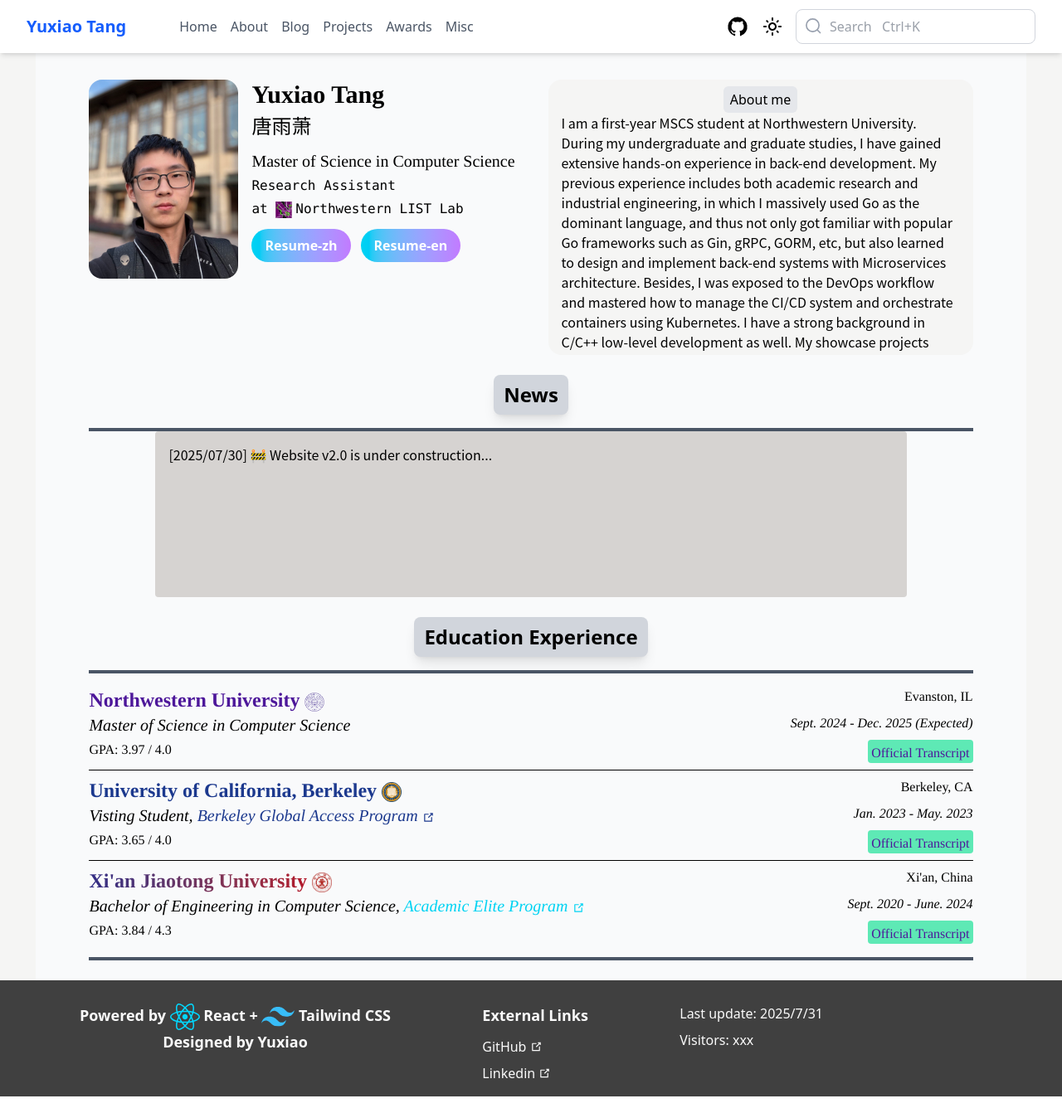
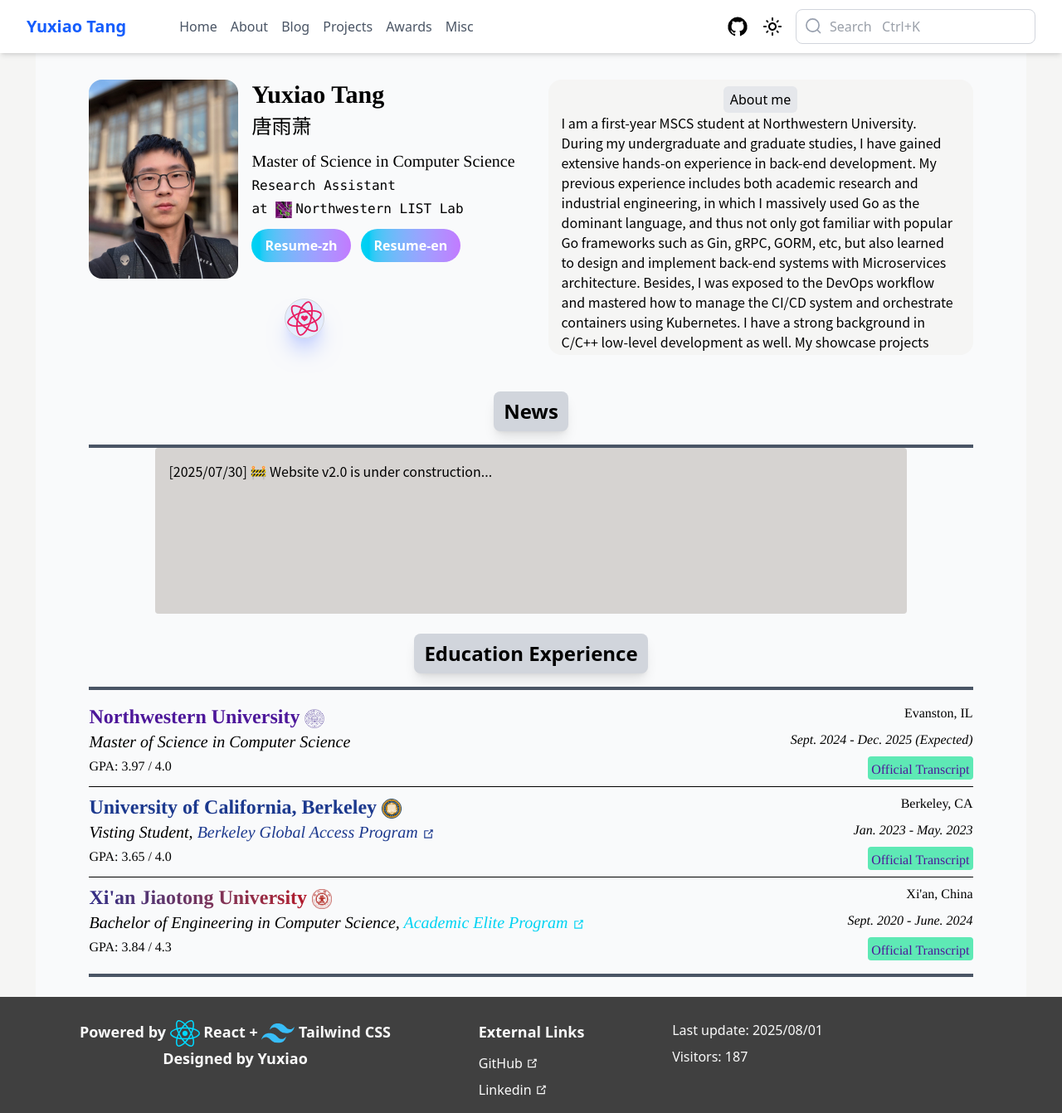
Before and after one commit to abdtyx/website-2.0, a React (Vite) app: page / in a window 1280 px wide. Shown: the whole page at 83% size. Built offline with nearby package versions, Linux system fonts and the light colour scheme.

Commit message:
Add radial menu on homepage

```diff
--- a/package.json
+++ b/package.json
@@ -12,8 +12,10 @@
   "dependencies": {
     "@tailwindcss/vite": "^4.1.11",
     "axios": "^1.11.0",
+    "framer-motion": "^12.23.12",
     "react": "^19.1.0",
     "react-dom": "^19.1.0",
+    "react-icons": "^5.5.0",
     "react-router": "^7.7.1",
     "react-router-dom": "^7.7.1",
     "tailwindcss": "^4.1.11"
--- a/src/components/Footer.jsx
+++ b/src/components/Footer.jsx
@@ -32,10 +32,10 @@
 
                     <div className="flex flex-col mt-3 items-start text-left gap-2 text-neutral-50">
                         <p>
-                            Last update: 2025/7/31
+                            Last update: 2025/08/01
                         </p>
-                        <p>
-                            Visitors: xxx
+                        <p id='visitors'>
+                            Visitors: 187
                         </p>
                     </div>
                 </div>
--- a/src/components/Utils.jsx
+++ b/src/components/Utils.jsx
@@ -1,4 +1,8 @@
 import { useEffect, useState } from "react";
+import { motion } from 'framer-motion';
+import { FaDiscord, FaLinkedin, FaGithub, FaCheck } from 'react-icons/fa';
+import { LuConstruction } from "react-icons/lu";
+import { IoMdMail } from "react-icons/io";
 
 export function HorizontalLine() {
   return (
@@ -19,6 +23,7 @@
   )
 }
 
+// https://flowbite.com/docs/components/carousel/
 export function Carousel({slides, width = ""}) {
   const [current, setCurrent] = useState(0);
   const total = slides.length;
@@ -100,3 +105,87 @@
     </div>
   );
 }
+
+// https://codesandbox.io/p/sandbox/circular-menu-t8gr9f
+export function RadialMenu() {
+  const icons = [FaDiscord, FaLinkedin, FaGithub, IoMdMail, LuConstruction, LuConstruction];
+  const links = ["a1pha_yx", "https://www.linkedin.com/in/yuxiao-tang-34278526b/", "https://github.com/abdtyx", "a1phayxtang@gmail.com", "", ""];
+  const [isOpen, setIsOpen] = useState(false);
+  const [copiedIndex, setCopiedIndex] = useState(null);
+
+  const radius = 60;
+  const itemCount = icons.length;
+
+  function iconClick(index) {
+    navigator.clipboard.writeText(links[index]);
+    setCopiedIndex(index);
+    setTimeout(() => setCopiedIndex(null), 1000);
+  }
+
+  return (
+    <div
+      className="relative w-32 h-32 flex items-center justify-center group"
+      onMouseEnter={() => setIsOpen(true)}
+      onMouseLeave={() => setIsOpen(false)}
+    >
+
+      {/* Center button */}
+      <button className="w-12 h-12 rounded-full border border-gray-300 bg-radial from-blue-100 to-indigo-200/30 flex items-center justify-center z-10 shadow-xl shadow-indigo-200">
+        {/* react-icons logo */}
+        <svg xmlns="http://www.w3.org/2000/svg" width="4rem" height="4rem" fill="none" viewBox="0 0 602 602">
+          <g>
+            <path stroke="#E91E63" stroke-miterlimit="10" stroke-width="24" d="M274.151 201.657c66.903-17.997 131.399-24.32 182.018-19.756l1.077-11.95-1.077 11.95c30.477 2.747 55.643 9.518 73.763 18.622 18.414 9.252 27.823 19.969 30.45 29.72h0c2.776 10.303-.231 25.206-12.364 43.484-11.936 17.98-31.68 37.56-58.646 56.139v.001c-40.663 28.018-98.24 52.637-161.885 69.759-65.406 17.596-128.7 26.024-178.487 21.651h0c-31.569-2.772-57.609-10.095-76.356-19.82-19.058-9.886-28.938-21.326-31.677-31.495h0c-2.636-9.786-.088-23.613 10.677-40.523 10.622-16.687 28.385-34.904 52.944-52.425l-6.724-9.425 6.724 9.425c41.556-29.647 101.985-57.176 169.563-75.357zm0 0l-3.116-11.583 3.116 11.583z"></path>
+            <path stroke="#E91E63" stroke-miterlimit="10" stroke-width="24" d="M373.214 228.061c49.036 48.941 86.758 101.635 108.114 147.755l10.889-5.042-10.889 5.042c12.859 27.768 19.578 52.949 20.754 73.194 1.194 20.573-3.382 34.081-10.514 41.232h0c-7.535 7.555-21.944 12.403-43.839 11.035-21.539-1.346-48.366-8.656-77.939-22.719l-.001-.001c-44.594-21.205-94.702-58.759-141.351-105.317l-8.138 8.153 8.138-8.153c-47.94-47.846-86.885-98.447-107.99-143.751h0c-13.383-28.726-20.062-54.939-21.013-76.038-.967-21.448 4-35.725 11.437-43.182h0c7.157-7.176 20.405-11.883 40.432-11.016 19.761.856 44.419 7.13 71.872 19.639l4.975-10.92-4.975 10.92c46.451 21.165 100.505 59.734 150.038 109.169zm0 0l8.477-8.494-8.477 8.494z"></path>
+            <path stroke="#E91E63" stroke-miterlimit="10" stroke-width="24" d="M325.98 494.55l9.811 6.909-9.811-6.909c-17.619 25.02-36.067 43.429-53.012 54.569-17.221 11.322-31.207 14.112-40.966 11.511h0c-10.311-2.747-21.714-12.801-31.476-32.447-9.604-19.326-16.687-46.213-19.294-78.855v-.001c-3.933-49.221 3.537-111.393 20.533-175.07l-11.594-3.095 11.594 3.095c17.467-65.44 41.817-124.466 70.5-165.396h0c18.186-25.953 37.549-44.843 55.345-56.216 18.091-11.562 32.94-14.398 43.117-11.686h0c9.793 2.61 20.494 11.73 29.756 29.506 9.139 17.541 16.035 42.032 18.928 72.06 4.896 50.811-1.48 116.906-19.526 184.519-17.867 66.937-44.642 125.951-73.905 167.506z"></path>
+            <animateTransform attributeName="transform" attributeType="XML" dur="20s" from="0 301 301" repeatCount="indefinite" to="360 301 301" type="rotate"></animateTransform>
+          </g>
+          {/* <circle cx="301" cy="301" r="40" fill="#E91E63" /> */}
+          <path fill="#E91E63" d="M301.007 269.002a62.496 62.496 0 00-4.799-4.301c-1.568-1.254-3.439-2.596-5.615-4.026a30.06 30.06 0 00-7.055-3.411c-2.527-.842-5.007-1.264-7.436-1.264-8.779 0-15.657 2.43-20.635 7.29-4.979 4.859-7.467 11.601-7.467 20.223 0 8.661 4.488 17.479 13.463 26.455 0 0 24.492 21.967 39.544 36.043 15.053-14.076 39.545-36.043 39.545-36.043 8.975-8.976 13.463-17.794 13.463-26.455 0-8.622-2.488-15.364-7.467-20.223-4.978-4.86-11.856-7.29-20.635-7.29-2.429 0-4.909.422-7.436 1.264a30.06 30.06 0 00-7.055 3.411c-2.176 1.43-4.047 2.772-5.615 4.026a62.699 62.699 0 00-4.8 4.301z"></path>
+        </svg>
+      </button>
+
+      {/* Menu icons */}
+      {icons.map((Icon, index) => {
+        const angle = (360 / itemCount) * index - 90;
+        const rad = (angle * Math.PI) / 180;
+        const x = radius * Math.cos(rad);
+        const y = radius * Math.sin(rad);
+
+        return (
+          <motion.button
+            key={index}
+            initial={{ x: 0, y: 0, opacity: 0, scale: 0.5 }}
+            animate={isOpen
+              ? {
+                  x,
+                  y,
+                  opacity: 1,
+                  scale: 1,
+                  transition: {
+                    delay: 0.02 * index,
+                    type: 'spring',
+                    stiffness: 300,
+                    damping: 20,
+                  },
+                }
+              : {
+                  x: 0,
+                  y: 0,
+                  opacity: 0,
+                  scale: 0.5,
+                  transition: { duration: 0.2 },
+                }}
+            className="absolute w-10 h-10 rounded-full bg-gray-50/80 hover:bg-indigo-100/80 text-blue-500 shadow-md flex items-center justify-center"
+            onClick={() => iconClick(index)}
+          >
+            {copiedIndex === index ? (
+              <span className="text-green-500 text-xs font-bold"><FaCheck /></span>
+            ) : (
+              <Icon />
+            )}
+          </motion.button>
+        );
+      })}
+    </div>
+  );
+}
--- a/src/homepage.jsx
+++ b/src/homepage.jsx
@@ -30,14 +30,13 @@
                       Resume-en
                     </a>
                   </div>
-
+                  <utils.RadialMenu />
                 </div>
               </div>
               <div className="bg-stone-100 rounded-2xl w-90 sm:w-128 h-83 overflow-y-auto p-2 px-4 lg:ml-6 flex flex-col">
                 <div className="text-md mx-auto p-1 px-2 bg-gray-200 rounded-md">About me</div>
                 <p className="font-noto">I am a first-year MSCS student at Northwestern University. During my undergraduate and graduate studies, I have gained extensive hands-on experience in back-end development. My previous experience includes both academic research and industrial engineering, in which I massively used Go as the dominant language, and thus not only got familiar with popular Go frameworks such as Gin, gRPC, GORM, etc, but also learned to design and implement back-end systems with Microservices architecture. Besides, I was exposed to the DevOps workflow and mastered how to manage the CI/CD system and orchestrate containers using Kubernetes. I have a strong background in C/C++ low-level development as well. My showcase projects involve 1. Program state tracker using C++, 2. Parallelizing vectorized computation with MPICH, 3. Integrating a Private Information Retrieval protocol with C++ workflow to build an out-of-the-box web service, and 4. Building a large-scale GitHub analysis pipeline using C++ MapReduce. Security and Privacy are also important concerns in my projects. I analyzed security vulnerabilities in CI tools and my findings led to three Common Vulnerabilities and Exposures IDs.</p>
               </div>
-            {/* TODO: Contact me */}
             </div>
             <div className="text-2xl mx-auto font-bold bg-gray-300 p-2 px-3 text-black rounded-lg mt-2 shadow-lg">
               News
```
Also changed, not shown: 1 other file (tests, documents, lock files or other folders).
